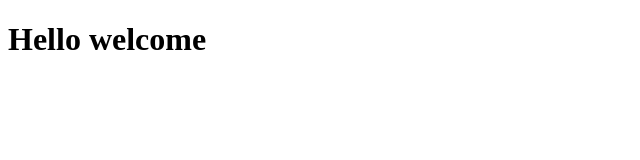
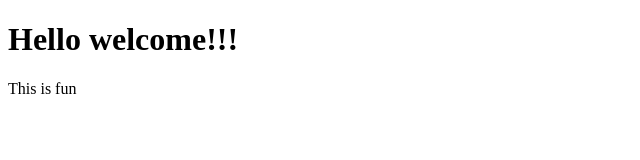
Before and after one commit to kavuki/hw101, a plain HTML site: page index.html in a window 1280 px wide. Shown: the whole page, without its empty margins (0-640 px from the left). Drawn offline with Linux system fonts and the light colour scheme.

Commit message:
Update index.html

```diff
--- a/index.html
+++ b/index.html
@@ -7,6 +7,7 @@
     <link rel="stylesheet" href="css/style.css">
 </head>
 <body>
-    <h1>Hello welcome</h1>
+    <h1>Hello welcome!!!</h1>
+    <p>This is fun</p>
 </body>
 </html>
```
